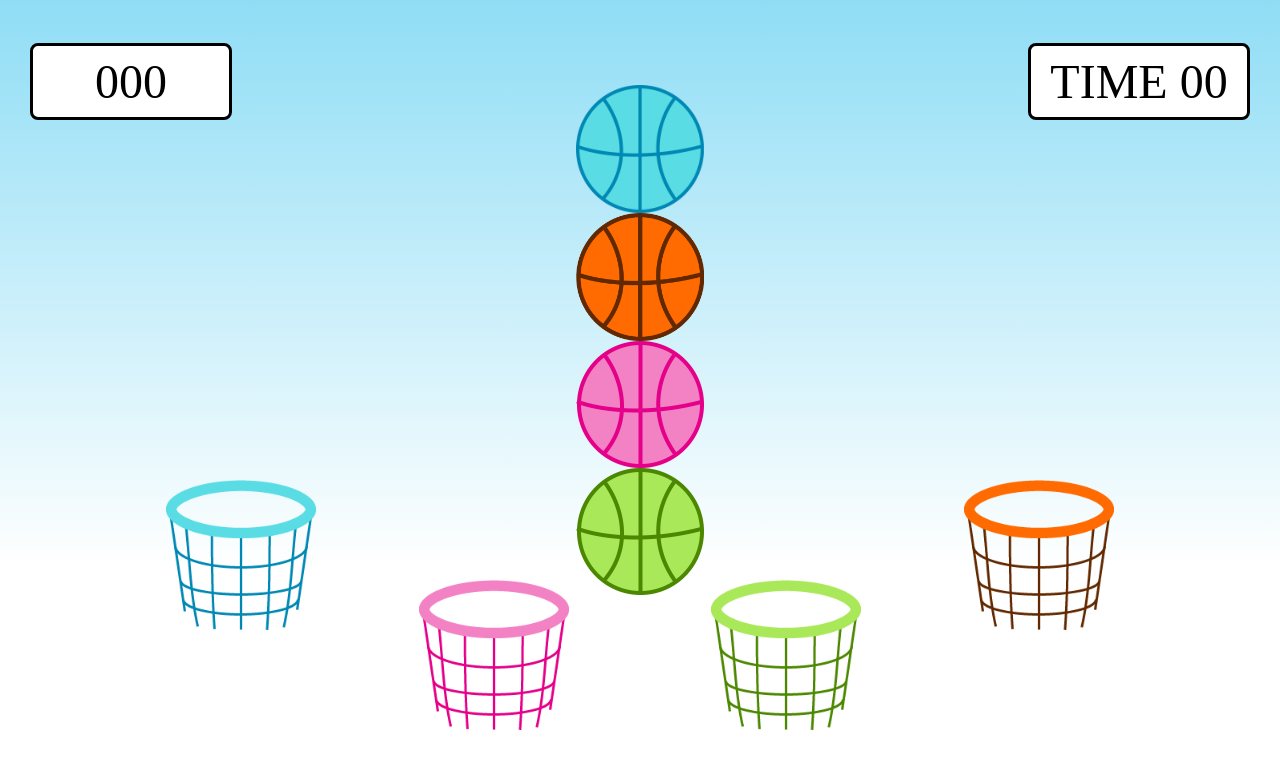
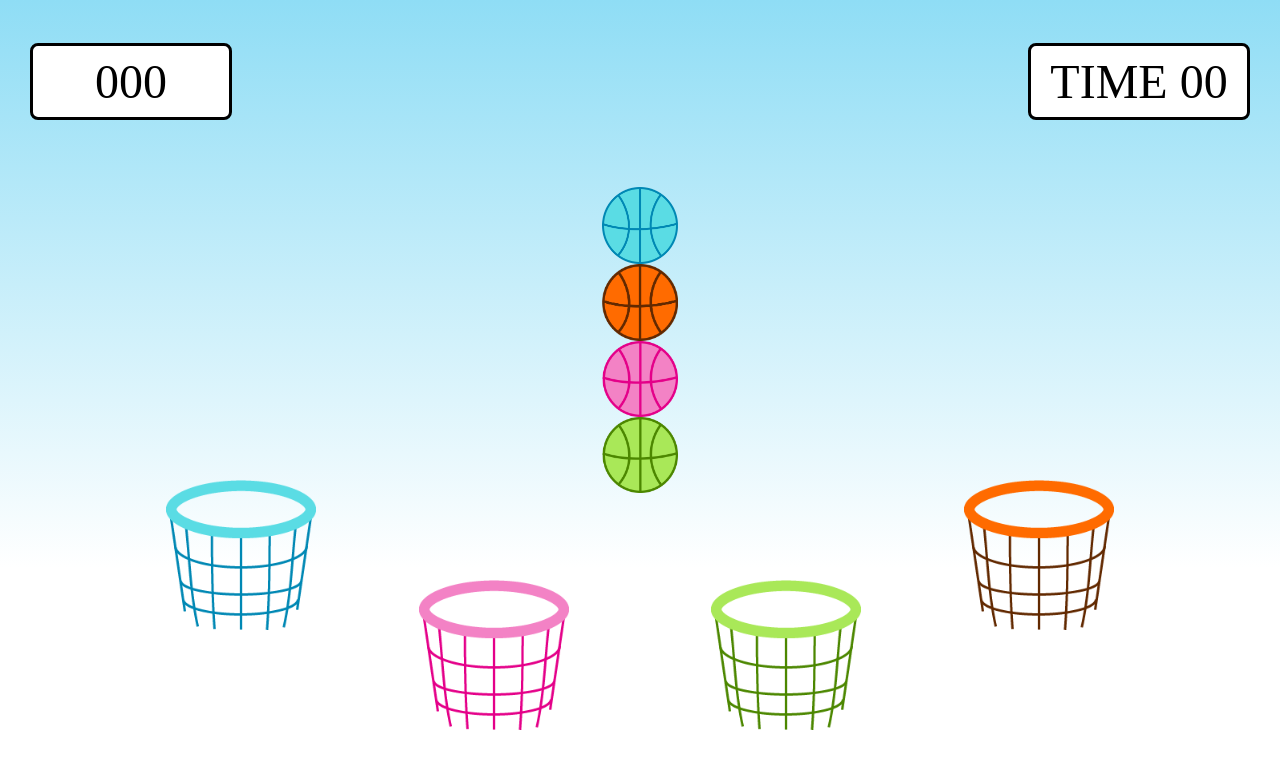
Before and after one commit to hyewwonn/BuzzerBeater, a Next.js app: page /GamePage in a window 1280 px wide. Shown: the top 768 px of the page. Built offline with nearby package versions, Linux system fonts and the light colour scheme; a web font is replaced by a local one.

Commit message:
ball 사이즈 조절

```diff
--- a/src/styles/GamePage.module.css
+++ b/src/styles/GamePage.module.css
@@ -52,8 +52,8 @@
 
 .blueBall, .pinkBall,
 .greenBall, .orangeBall {
-  width: 10vw;
-  max-width: 140px;
+  width: 6vw;
+  max-width: 130px;
   height: auto;
 }
 
```
